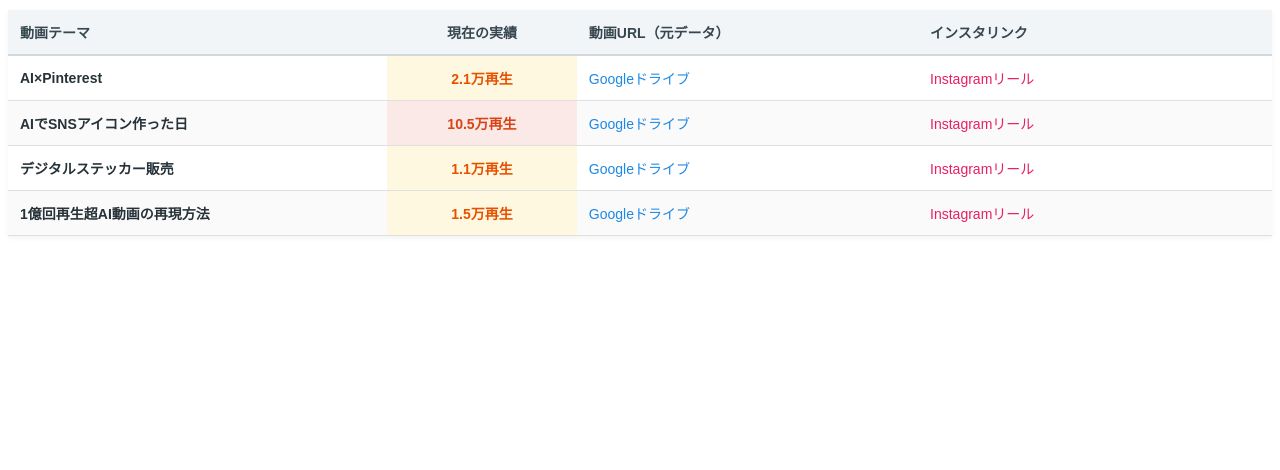
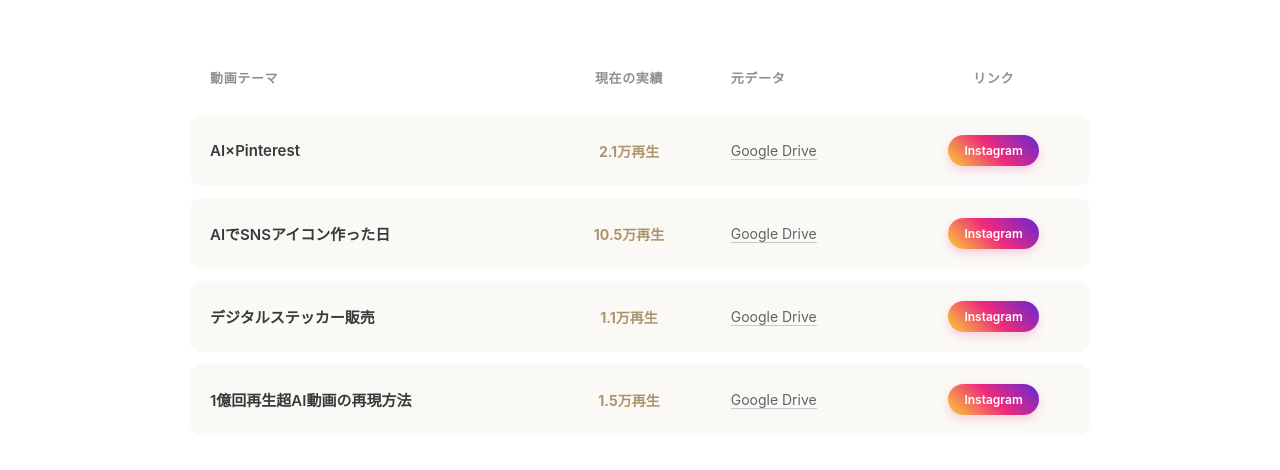
Before and after one commit to mimatsu037/Ono_Achievements, a plain HTML site: page index.html in a window 1280 px wide. Drawn offline with Linux system fonts and the light colour scheme.

Commit message:
Update index.html

```diff
--- a/index.html
+++ b/index.html
@@ -1,36 +1,50 @@
-<table style="width: 100%; border-collapse: collapse; font-family: sans-serif; font-size: 14px; margin: 10px 0; box-shadow: 0 2px 5px rgba(0,0,0,0.05);">
+<div style="max-width: 900px; margin: 20px auto; padding: 20px; background: #ffffff; font-family: -apple-system, BlinkMacSystemFont, 'Segoe UI', Roboto, 'Helvetica Neue', Arial, sans-serif;">
+  <table style="width: 100%; border-collapse: separate; border-spacing: 0 12px;">
     <thead>
-    <tr style="background-color: #f2f5f8; border-bottom: 2px solid #cfd8dc;">
-      <th style="padding: 12px; text-align: left; font-weight: bold; color: #37474f; width: 30%;">動画テーマ</th>
-      <th style="padding: 12px; text-align: center; font-weight: bold; color: #37474f; width: 15%;">現在の実績</th>
-      <th style="padding: 12px; text-align: left; font-weight: bold; color: #37474f; width: 27%;">動画URL（元データ）</th>
-      <th style="padding: 12px; text-align: left; font-weight: bold; color: #37474f; width: 28%;">インスタリンク</th>
+      <tr>
+        <th style="padding: 16px 20px; text-align: left; font-size: 13px; font-weight: 600; color: #8e8e93; letter-spacing: 0.05em; text-transform: uppercase;">動画テーマ</th>
+        <th style="padding: 16px 20px; text-align: center; font-size: 13px; font-weight: 600; color: #8e8e93; letter-spacing: 0.05em; text-transform: uppercase;">現在の実績</th>
+        <th style="padding: 16px 20px; text-align: left; font-size: 13px; font-weight: 600; color: #8e8e93; letter-spacing: 0.05em; text-transform: uppercase;">元データ</th>
+        <th style="padding: 16px 20px; text-align: center; font-size: 13px; font-weight: 600; color: #8e8e93; letter-spacing: 0.05em; text-transform: uppercase;">リンク</th>
       </tr>
     </thead>
     <tbody>
-    <tr style="border-bottom: 1px solid #e0e0e0;">
-      <td style="padding: 12px; color: #263238; font-weight: bold;">AI×Pinterest</td>
-      <td style="padding: 12px; text-align: center; color: #e65100; font-weight: bold; background-color: #fff8e1;">2.1万再生</td>
-      <td style="padding: 12px;"><a href="https://drive.google.com/drive/folders/13iFD-Hr5jKtKPQuRsBsUBxKYzhfB1VrI" target="_blank" style="color: #1e88e5; text-decoration: none;">Googleドライブ</a></td>
-      <td style="padding: 12px;"><a href="https://www.instagram.com/reel/DacbQyyTfvx/?igsh=MWxiNmJqaW92bW9iOA==" target="_blank" style="color: #e91e63; text-decoration: none;">Instagramリール</a></td>
+      <!-- Row 1 -->
+      <tr style="background: #faf9f6; transition: all 0.2s ease;">
+        <td style="padding: 20px; font-size: 15px; font-weight: 600; color: #3a3a3c; border-radius: 12px 0 0 12px;">AI×Pinterest</td>
+        <td style="padding: 20px; text-align: center; font-size: 14px; font-weight: 700; color: #ae946d;">2.1万再生</td>
+        <td style="padding: 20px;"><a href="https://drive.google.com/drive/folders/13iFD-Hr5jKtKPQuRsBsUBxKYzhfB1VrI" target="_blank" style="color: #636366; text-decoration: none; font-size: 14px; border-bottom: 1px solid #c7c7cc;">Google Drive</a></td>
+        <td style="padding: 20px; text-align: center; border-radius: 0 12px 12px 0;">
+          <a href="https://www.instagram.com/reel/DacbQyyTfvx/?igsh=MWxiNmJqaW92bW9iOA==" target="_blank" style="display: inline-block; padding: 8px 16px; font-size: 12px; font-weight: 600; color: #ffffff; background: linear-gradient(45deg, #f9ce34, #ee2a7b, #6228d7); text-decoration: none; border-radius: 20px; box-shadow: 0 4px 10px rgba(238, 42, 123, 0.2);">Instagram</a>
+        </td>
       </tr>
-    <tr style="border-bottom: 1px solid #e0e0e0; background-color: #fafafa;">
-      <td style="padding: 12px; color: #263238; font-weight: bold;">AIでSNSアイコン作った日</td>
-      <td style="padding: 12px; text-align: center; color: #d84315; font-weight: bold; background-color: #fbe9e7;">10.5万再生</td>
-      <td style="padding: 12px;"><a href="https://drive.google.com/drive/folders/1GMs0DCVm6XvgFYR-_Mc0dwQeGmRF3pz_" target="_blank" style="color: #1e88e5; text-decoration: none;">Googleドライブ</a></td>
-      <td style="padding: 12px;"><a href="https://www.instagram.com/reel/DZmQ8OjTr1K/?igsh=MXRrcmdlYWg3a2h2bw==" target="_blank" style="color: #e91e63; text-decoration: none;">Instagramリール</a></td>
+      <!-- Row 2 -->
+      <tr style="background: #faf9f6; transition: all 0.2s ease;">
+        <td style="padding: 20px; font-size: 15px; font-weight: 600; color: #3a3a3c; border-radius: 12px 0 0 12px;">AIでSNSアイコン作った日</td>
+        <td style="padding: 20px; text-align: center; font-size: 14px; font-weight: 700; color: #ae946d;">10.5万再生</td>
+        <td style="padding: 20px;"><a href="https://drive.google.com/drive/folders/1GMs0DCVm6XvgFYR-_Mc0dwQeGmRF3pz_" target="_blank" style="color: #636366; text-decoration: none; font-size: 14px; border-bottom: 1px solid #c7c7cc;">Google Drive</a></td>
+        <td style="padding: 20px; text-align: center; border-radius: 0 12px 12px 0;">
+          <a href="https://www.instagram.com/reel/DZmQ8OjTr1K/?igsh=MXRrcmdlYWg3a2h2bw==" target="_blank" style="display: inline-block; padding: 8px 16px; font-size: 12px; font-weight: 600; color: #ffffff; background: linear-gradient(45deg, #f9ce34, #ee2a7b, #6228d7); text-decoration: none; border-radius: 20px; box-shadow: 0 4px 10px rgba(238, 42, 123, 0.2);">Instagram</a>
+        </td>
       </tr>
-    <tr style="border-bottom: 1px solid #e0e0e0;">
-      <td style="padding: 12px; color: #263238; font-weight: bold;">デジタルステッカー販売</td>
-      <td style="padding: 12px; text-align: center; color: #e65100; font-weight: bold; background-color: #fff8e1;">1.1万再生</td>
-      <td style="padding: 12px;"><a href="https://drive.google.com/drive/folders/1Vq3KbfU8dvjUX4s5829NEOcu10ujxF2l" target="_blank" style="color: #1e88e5; text-decoration: none;">Googleドライブ</a></td>
-      <td style="padding: 12px;"><a href="https://www.instagram.com/reel/DYwU6R3zp-s/?igsh=MTdldnlxYnRtYmxvNQ==" target="_blank" style="color: #e91e63; text-decoration: none;">Instagramリール</a></td>
+      <!-- Row 3 -->
+      <tr style="background: #faf9f6; transition: all 0.2s ease;">
+        <td style="padding: 20px; font-size: 15px; font-weight: 600; color: #3a3a3c; border-radius: 12px 0 0 12px;">デジタルステッカー販売</td>
+        <td style="padding: 20px; text-align: center; font-size: 14px; font-weight: 700; color: #ae946d;">1.1万再生</td>
+        <td style="padding: 20px;"><a href="https://drive.google.com/drive/folders/1Vq3KbfU8dvjUX4s5829NEOcu10ujxF2l" target="_blank" style="color: #636366; text-decoration: none; font-size: 14px; border-bottom: 1px solid #c7c7cc;">Google Drive</a></td>
+        <td style="padding: 20px; text-align: center; border-radius: 0 12px 12px 0;">
+          <a href="https://www.instagram.com/reel/DYwU6R3zp-s/?igsh=MTdldnlxYnRtYmxvNQ==" target="_blank" style="display: inline-block; padding: 8px 16px; font-size: 12px; font-weight: 600; color: #ffffff; background: linear-gradient(45deg, #f9ce34, #ee2a7b, #6228d7); text-decoration: none; border-radius: 20px; box-shadow: 0 4px 10px rgba(238, 42, 123, 0.2);">Instagram</a>
+        </td>
       </tr>
-    <tr style="border-bottom: 1px solid #e0e0e0; background-color: #fafafa;">
-      <td style="padding: 12px; color: #263238; font-weight: bold;">1億回再生超AI動画の再現方法</td>
-      <td style="padding: 12px; text-align: center; color: #e65100; font-weight: bold; background-color: #fff8e1;">1.5万再生</td>
-      <td style="padding: 12px;"><a href="https://drive.google.com/drive/folders/1P6Jbj_-0x7BaqJIhBqhovo9-k2iu0Zfp" target="_blank" style="color: #1e88e5; text-decoration: none;">Googleドライブ</a></td>
-      <td style="padding: 12px;"><a href="https://www.instagram.com/reel/DXWIoiMk7zw/?igsh=MWswMHkwMHQza3FhcQ==" target="_blank" style="color: #e91e63; text-decoration: none;">Instagramリール</a></td>
+      <!-- Row 4 -->
+      <tr style="background: #faf9f6; transition: all 0.2s ease;">
+        <td style="padding: 20px; font-size: 15px; font-weight: 600; color: #3a3a3c; border-radius: 12px 0 0 12px;">1億回再生超AI動画の再現方法</td>
+        <td style="padding: 20px; text-align: center; font-size: 14px; font-weight: 700; color: #ae946d;">1.5万再生</td>
+        <td style="padding: 20px;"><a href="https://drive.google.com/drive/folders/1P6Jbj_-0x7BaqJIhBqhovo9-k2iu0Zfp" target="_blank" style="color: #636366; text-decoration: none; font-size: 14px; border-bottom: 1px solid #c7c7cc;">Google Drive</a></td>
+        <td style="padding: 20px; text-align: center; border-radius: 0 12px 12px 0;">
+          <a href="https://www.instagram.com/reel/DXWIoiMk7zw/?igsh=MWswMHkwMHQza3FhcQ==" target="_blank" style="display: inline-block; padding: 8px 16px; font-size: 12px; font-weight: 600; color: #ffffff; background: linear-gradient(45deg, #f9ce34, #ee2a7b, #6228d7); text-decoration: none; border-radius: 20px; box-shadow: 0 4px 10px rgba(238, 42, 123, 0.2);">Instagram</a>
+        </td>
       </tr>
     </tbody>
   </table>
+</div>
```
Lines whose indentation alone changed are shown as unchanged.
